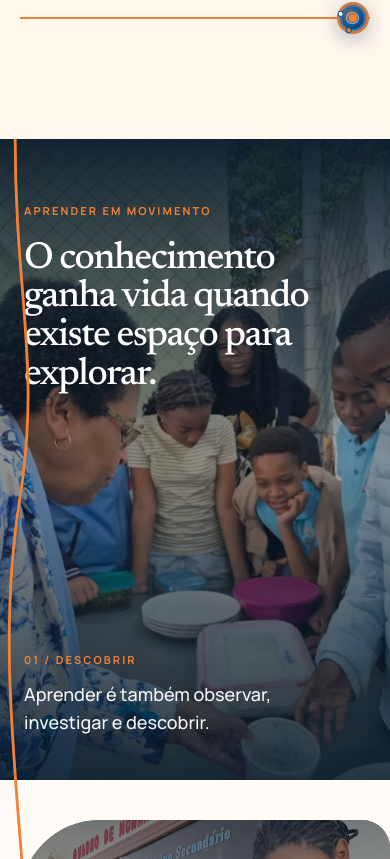
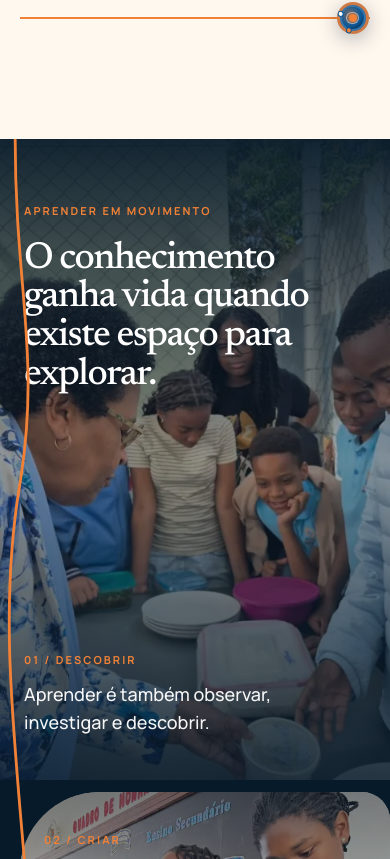
Before and after one commit to rightware-corporations/educore-colegio_universo_dos_sonhos, a React (Vite) app in the folder frontend/: page / in a window 390 px wide. Shown: the part 3585-4444 px from the top of the page. Built offline with nearby package versions, Linux system fonts and the light colour scheme.

Commit message:
refactor(colus): unify trail mobile chapter seams and keep photo-essay rhythm

```diff
--- a/frontend/src/components/landing/AprenderSection.tsx
+++ b/frontend/src/components/landing/AprenderSection.tsx
@@ -33,7 +33,7 @@ export function AprenderSection() {
 
       {/* Mobile learning trail: editorial text lives with the moment it describes. */}
       <div className={reduceMotion ? "block" : "lg:hidden"}>
-        <div className="relative mx-auto max-w-[680px] sm:px-6 sm:py-12">
+        <div data-colus-mobile-story="trail" className="relative mx-auto max-w-[680px] bg-colus-ink">
           <MobileNarrativePath kind="trail" />
           <article className="relative isolate min-h-[76svh] overflow-hidden bg-colus-ink sm:rounded-[34px_86px_34px_34px]">
             <MobileSceneWindow>
@@ -59,7 +59,7 @@ export function AprenderSection() {
               </div>
             </div>
           </article>
-          <div className="h-10" aria-hidden="true" />
+          <div className="h-3" aria-hidden="true" />
           <article className="relative isolate ml-5 min-h-[68svh] overflow-hidden rounded-[80px_28px_28px_28px] bg-colus-ink sm:ml-0">
             <MobileSceneWindow>
               <LandingMedia
@@ -81,7 +81,7 @@ export function AprenderSection() {
               </div>
             </div>
           </article>
-          <div className="h-6" aria-hidden="true" />
+
         </div>
       </div>
 
```
